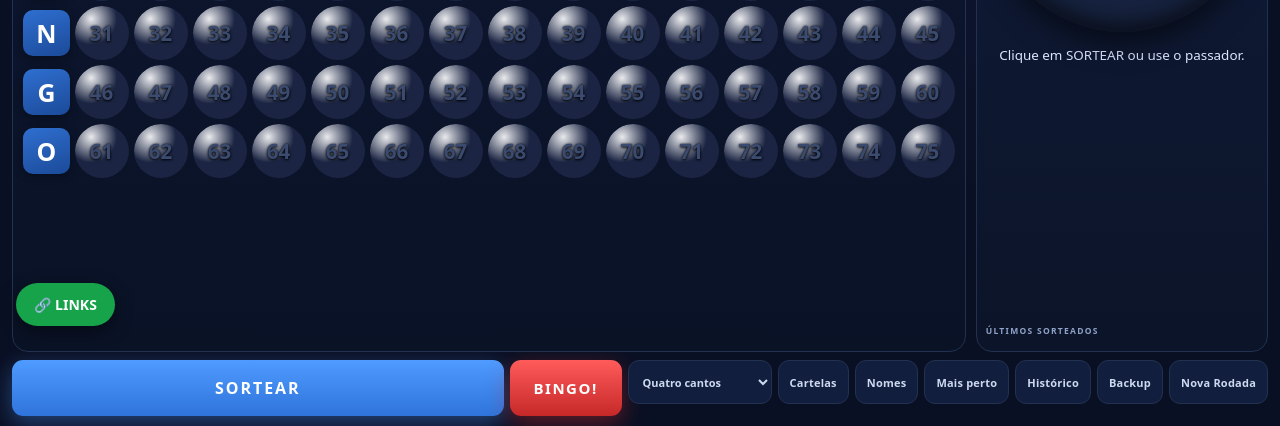
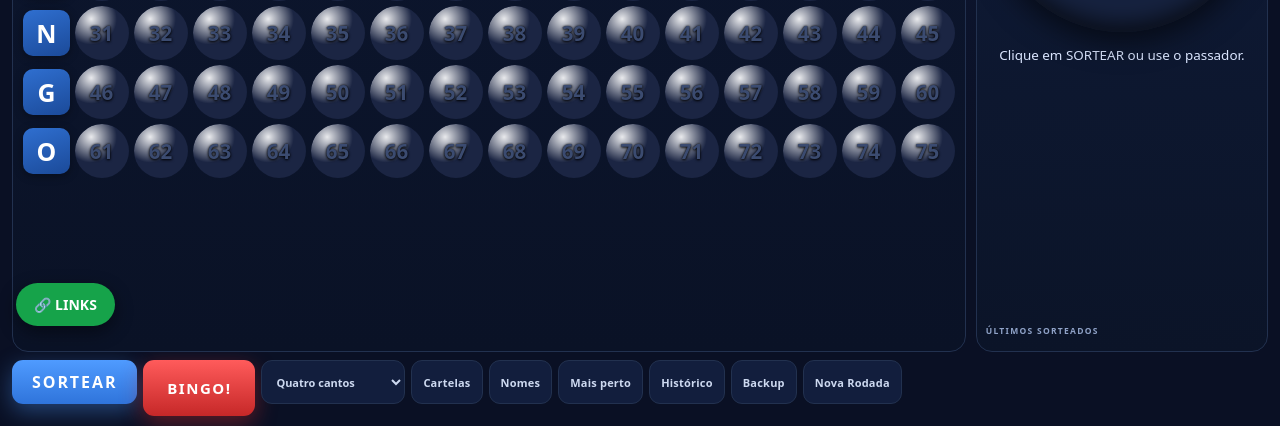
Before and after one commit to cassianobolonha-droid/bingo, a plain HTML site: page index.html in a window 1280 px wide. Shown: the part 374-800 px from the top of the page. Drawn offline with Linux system fonts and the light colour scheme.

Commit message:
Update index.html

```diff
--- a/index.html
+++ b/index.html
@@ -313,7 +313,7 @@
   .btn:focus-visible,.icobtn:focus-visible{
     outline:2px solid var(--azul);outline-offset:2px}
   .sortear{
-    flex:1 1 150px;min-width:140px;height:56px;border:none;
+    flex:0 0 auto;min-width:0;height:44px;padding:0 20px;font-size:13px;border:none;
     background:linear-gradient(180deg,#4f9bff,#2f74db);
     color:#fff;font-size:16px;font-weight:800;letter-spacing:.12em;
     box-shadow:0 7px 22px rgba(79,155,255,.38);
```
